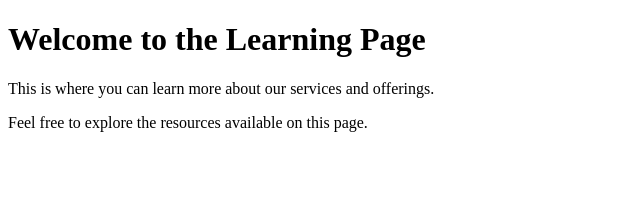
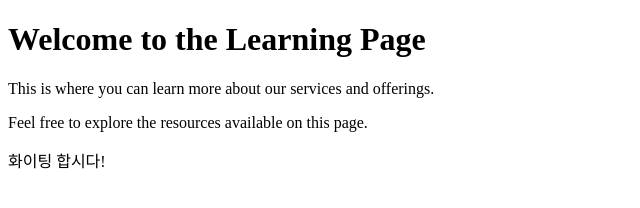
Before and after one commit to jsK1779/homepage2, a plain HTML site: page learn-more.html in a window 1280 px wide. Shown: the whole page, without its empty margins (0-640 px from the left). Drawn offline with Linux system fonts and the light colour scheme.

Commit message:
C3: 한국말 추가

```diff
--- a/learn-more.html
+++ b/learn-more.html
@@ -9,6 +9,7 @@
     <h1>Welcome to the Learning Page</h1>
     <p>This is where you can learn more about our services and offerings.</p>
     <p>Feel free to explore the resources available on this page.</p>
+    <p>화이팅 합시다!</p>
 </body>
 
 </html>
```
